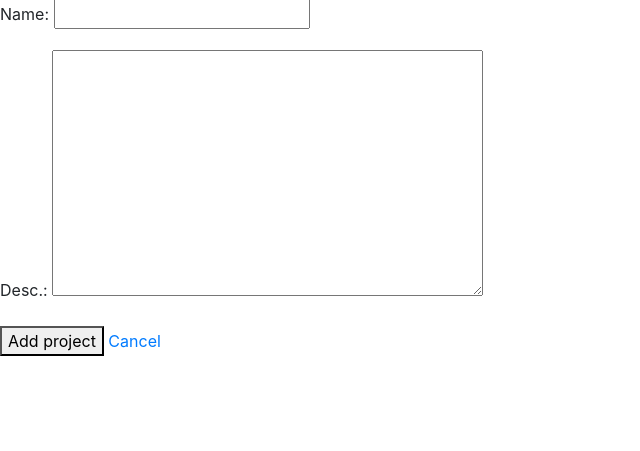
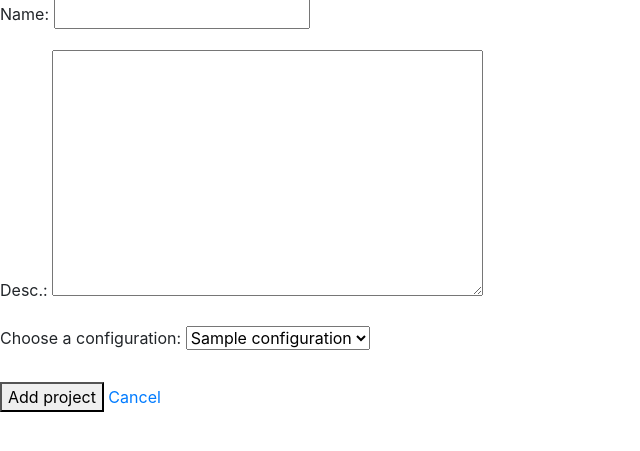
Before and after one commit to willnoonan/Django_UI_Prototype_v2, a Django app: page /new_project/ in a window 1280 px wide. Shown: the part 123-574 px from the top of the page, without its empty margins (0-640 px from the left). Run offline with Django 3.2, Linux system fonts and the light colour scheme; tables that the repository leaves empty hold one stand-in row (values such as "Sample post"); some libraries are stand-ins or nearby versions.

Commit message:
Realized there's probably no need to establish a relationship between the Project and Configuration models. Instead, I passed a Configuration model instance to the context dictionary in projects/views.py and used the select html tag to make a dropdown-selection box. The POST request for it still needs to hooked up. But a configuration can be selected and a new project can be created. Runs.

```diff
--- a/projects/models.py
+++ b/projects/models.py
@@ -5,7 +5,7 @@ from configurations.models import Configuration
 
 
 class Project(models.Model):
-    configuration = models.ManyToManyField(Configuration)
+    configuration = models.ManyToManyField(Configuration) #TODO this property is likely unecessary and should be removed
     #TODO: The other possible values for on_delete are: CASCADE (don't want this one), RESTRICT (not sure about this one)
     name = models.CharField(max_length=200)
     description = models.TextField()
--- a/projects/templates/projects/new_project.html
+++ b/projects/templates/projects/new_project.html
@@ -6,6 +6,13 @@
     <form action="{% url 'projects:new_project' %}" method='post'>
         {% csrf_token %}
         {{ form.as_p }}
+          <label for="config_select">Choose a configuration:</label>
+              <select name="config_select" id="config_select">
+                  {% for config in configurations %}
+                      <option value="selection">{{ config }}</option>
+                  {% endfor %}
+              </select>
+            <br><br>
         <button name="submit">Add project</button> <a href="{% url 'projects:projects' %}">Cancel</a>
     </form>
 
--- a/projects/views.py
+++ b/projects/views.py
@@ -1,6 +1,7 @@
 from django.shortcuts import render, redirect
 from .models import Project
 from .forms import ProjectForm
+from configurations.models import Configuration
 # Create your views here.
 
 
@@ -11,6 +12,7 @@ def projects(request):
 
 
 def new_project(request):
+    configurations = Configuration.objects.all()
     if request.method != 'POST':
         form = ProjectForm()
     else:
@@ -19,5 +21,5 @@ def new_project(request):
             form.save()
             return redirect('projects:projects')
 
-    context = {'form': form}
+    context = {'form': form, 'configurations': configurations}
     return render(request, 'projects/new_project.html', context)
```
